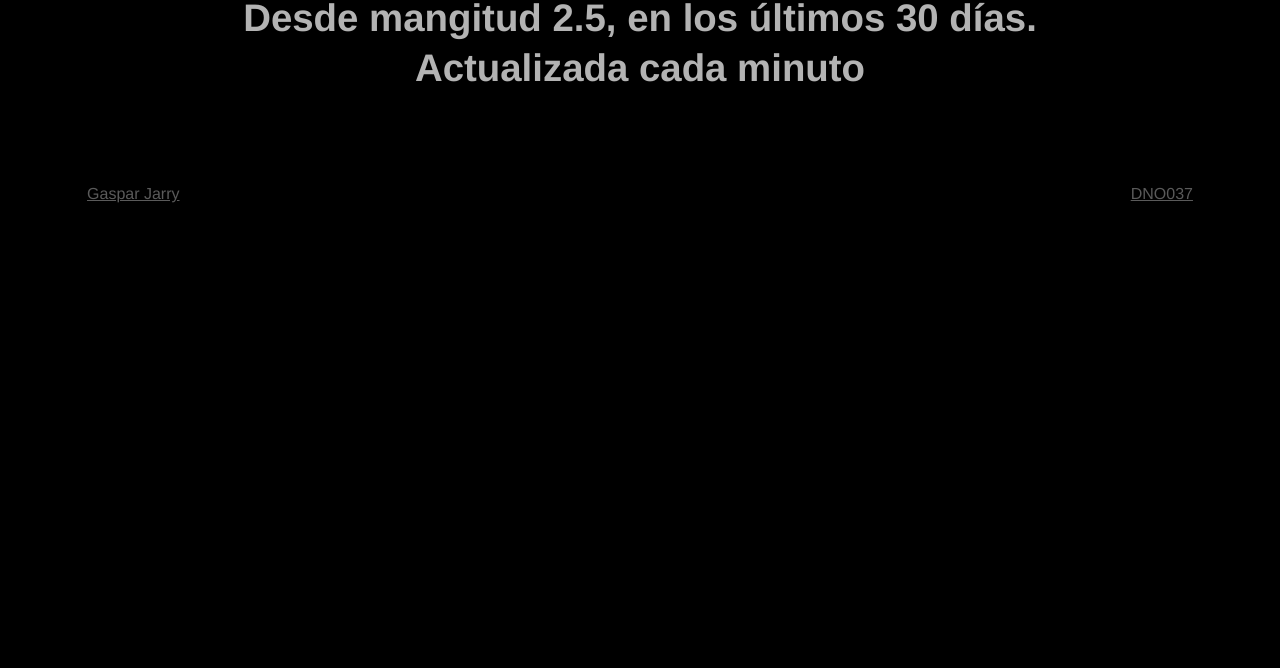
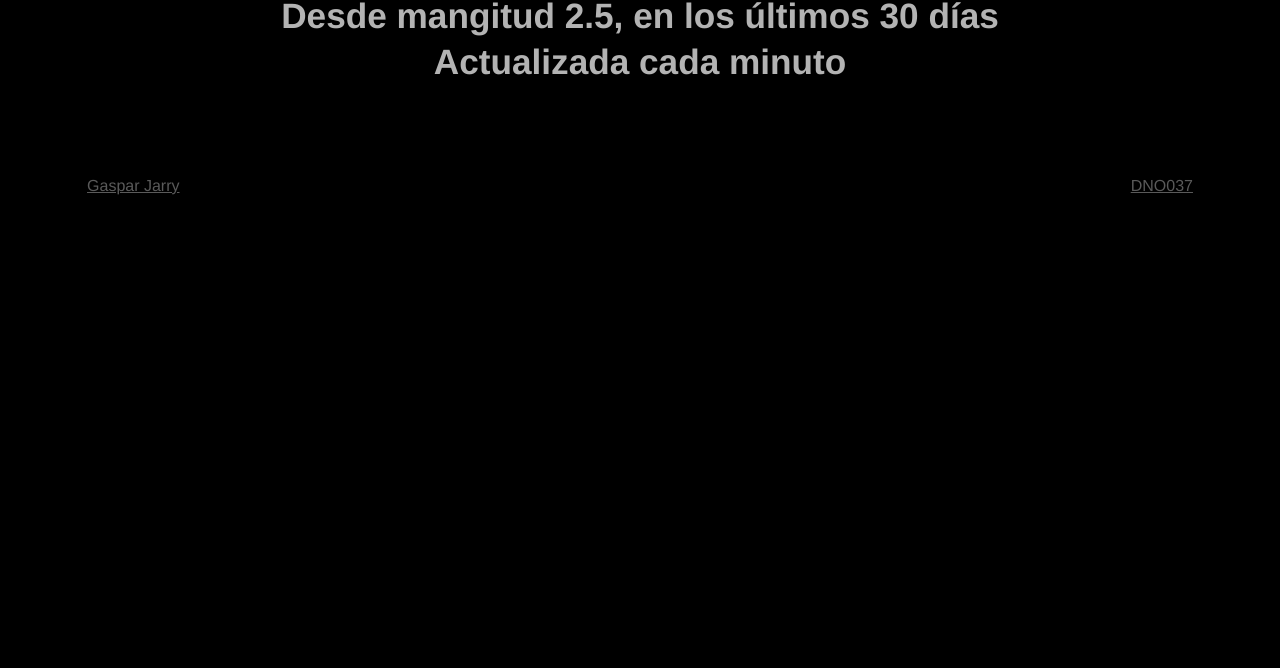
Before and after one commit to gjarryt/DNM_Clase-05, a plain HTML site: page index.html in a window 1280 px wide. Shown: the part 132-800 px from the top of the page. Drawn offline with nearby package versions, Linux system fonts and the light colour scheme; no server answers.

Commit message:
Update index.html

```diff
--- a/index.html
+++ b/index.html
@@ -47,7 +47,7 @@
             }
 
             header h2 {
-                font-size: calc(1rem + 1.75vw);
+                font-size: calc(1rem + 1.5vw);
                 text-align: center;
                 line-height: 1.3;
                 text-shadow: 0 0 3px rgba(0, 0, 0, 0.5);
@@ -129,7 +129,7 @@
         <div class="container">
             <header>
                 <h1>Terremotos y tsunamis</h1>
-                <h2>Desde mangitud 2.5, en los últimos 30 días.<br>Actualizada cada minuto</h2>
+                <h2>Desde mangitud 2.5, en los últimos 30 días<br>Actualizada cada minuto</h2>
             </header>
             <main>
                 <section></section>
```
